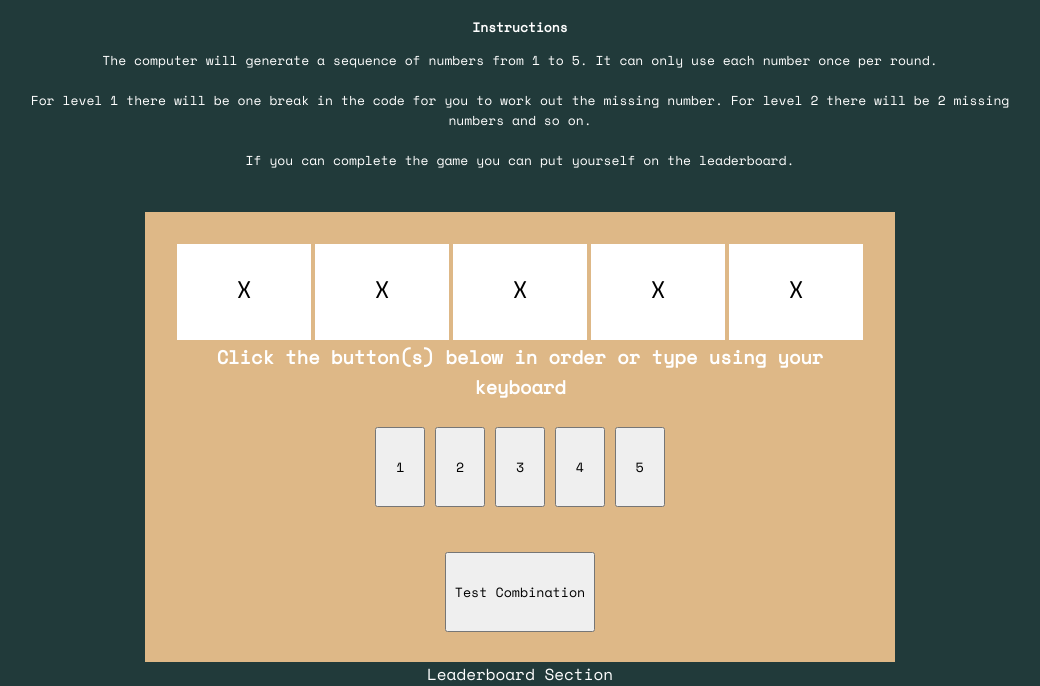
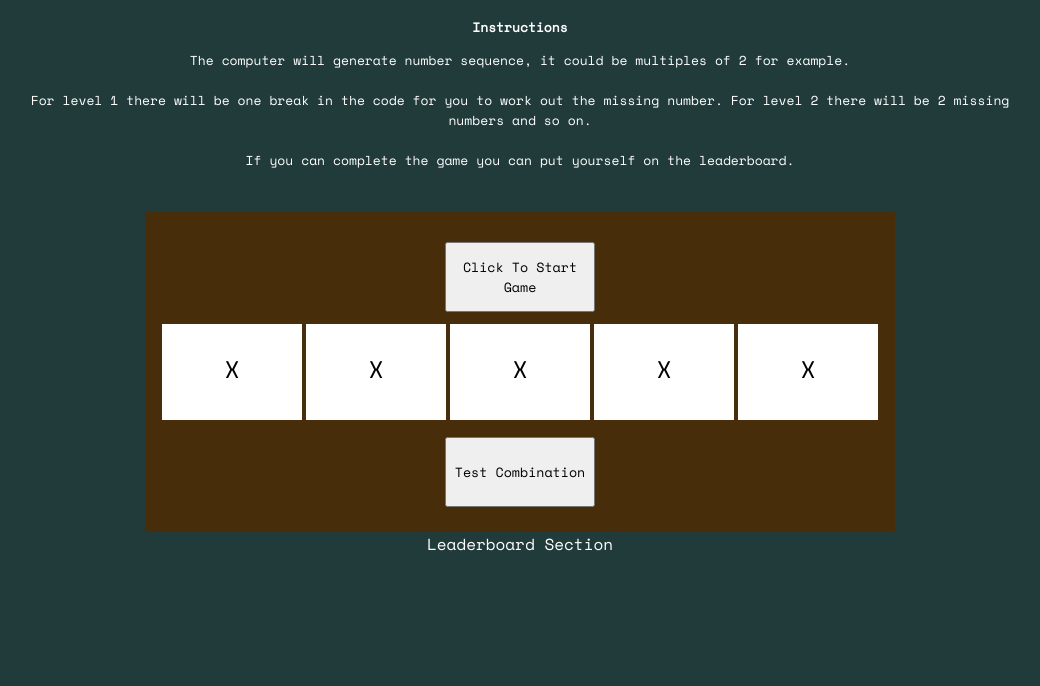
Before and after one commit to stephenlynch-ops/code-breaker-test-build, a plain HTML site: page index.html in a window 1280 px wide. Shown: the part 115-801 px from the top of the page, without its empty margins (120-1160 px from the left). Drawn offline with nearby package versions, Linux system fonts and the light colour scheme.

Commit message:
SCRIPT: First attempt at linking the html to a basic level one game

```diff
--- a/assets/css/styles.css
+++ b/assets/css/styles.css
@@ -31,12 +31,12 @@ body {
 /* Game Play Section Styles */
 
 #game-board {
-    background-color: #deb887;
+    background-color: #472d0a;
     width: 90%;
-    height: 60%;
+    height: 65%;
     max-width: 750px;
-    max-height: 500px;
-    padding: 30px;
+    max-height: 530px;
+    padding: 15px;
     margin-top: 2px;
     margin-left: auto;
     margin-right: auto;
@@ -67,36 +67,20 @@ body {
     background-color: #ffffff;
     color: #000000;
     float: left;
-    border: 2px solid #deb887;
+    border: 2px solid #472d0a;
     line-height: 90px;
     margin-left: auto;
     margin-right: auto;
     font-size: x-large;
 }
 
-#number-button-section {
-    width: 100%;
-    height: 30vh;
-    max-height: 100px;
+#submit-answer, #start-button {
+    width: 75%;
+    max-width: 150px;
+    height: 70px;
     margin-left: auto;
     margin-right: auto;
-    margin-bottom: 25px;
-    box-sizing: border-box;
-}
-
-.number-button {
-    width:15%;
-    max-width: 50px;
-    height: 80px;
-    box-sizing: border-box;
+    margin-top: 15px;
+    margin-bottom: 10px;
     font-family: 'Space Mono', monospace;
 }
-
-#submit-answer {
-    width: 50%;
-    max-width: 150px;
-    height: 80px;
-    margin-left: auto;
-    margin-right: auto;
-    font-family: 'Space Mono', monospace;
-}
--- a/assets/js/script.js
+++ b/assets/js/script.js
@@ -0,0 +1,48 @@
+/**
+ * Code that loads when the DOM content has finished loading
+ */
+
+document.addEventListener("DOMContentLoaded", function() {
+    let buttons = document.getElementsByTagName("button");
+
+    for (let button of buttons){
+        button.addEventListener("click", function() {
+            if (this.getAttribute("data-type") !== "start-game") {
+                alert("You need to click Start Game to begin");
+            } else {
+                runGame();
+            }
+        })
+    }
+})
+
+function runGame() {
+
+    let i = 1;
+    while (i < 6) {
+
+        if (i = 1) {
+            levelOne();
+        } else {
+            console.log("We're not ready for level 2 yet!");
+        }
+    }
+}
+
+function checkAnswer() {
+
+}
+
+function levelOne() {
+
+    let levelOneArray = [1, 2, 3, 4, 5];
+
+    let playersClueLevelOneArray = [1, 2, 3, "x", "x"];
+
+    document.getElementById("slot-one").innerText = playersClueLevelOneArray[0];
+    document.getElementById("slot-one").innerText = playersClueLevelOneArray[1];
+    document.getElementById("slot-one").innerText = playersClueLevelOneArray[2];
+    document.getElementById("slot-one").innerText = playersClueLevelOneArray[3];
+    document.getElementById("slot-one").innerText = playersClueLevelOneArray[4];
+
+}
--- a/index.html
+++ b/index.html
@@ -14,7 +14,7 @@
             <h1 id="page-title">Code Cracker</h1>
             <h2 class="headline">Can you complete the code?</h2>
             <h3 class="intro">Instructions</h3>
-            <p class="intro">The computer will generate a sequence of numbers from 1 to 5. It can only use each number once per round.
+            <p class="intro">The computer will generate number sequence, it could be multiples of 2 for example.
                 <br>
                 <br>
             For level 1 there will be one break in the code for you to work out the missing number. For level 2 there will be 2
@@ -29,6 +29,7 @@
     <section id="game=play-section">
         <div id="game-board">
 
+            <button data-type="start-game" id="start-button">Click To Start Game</button>
             <div id="number-input-section">
                 <div id="slot-one" class="number-input">X</div>
                 <div id="slot-two" class="number-input">X</div>
@@ -37,17 +38,8 @@
                 <div id="slot-five" class="number-input">X</div>
             </div>
 
-            <h3 class="instruction">Click the button(s) below in order or type using your keyboard</h3>
-            <div id="number-button-section">
-                <button id="num-one" class="number-button">1</button>
-                <button id="num-two" class="number-button">2</button>
-                <button id="num-three" class="number-button">3</button>
-                <button id="num-four" class="number-button">4</button>
-                <button id="num-five" class="number-button">5</button>
-            </div>
-
             <div id="check-answer-wrapper">
-                <button id="submit-answer">Test Combination</button>
+                <button data-type="submit" id="submit-answer">Test Combination</button>
             </div>
         </div>
     </section>
```
